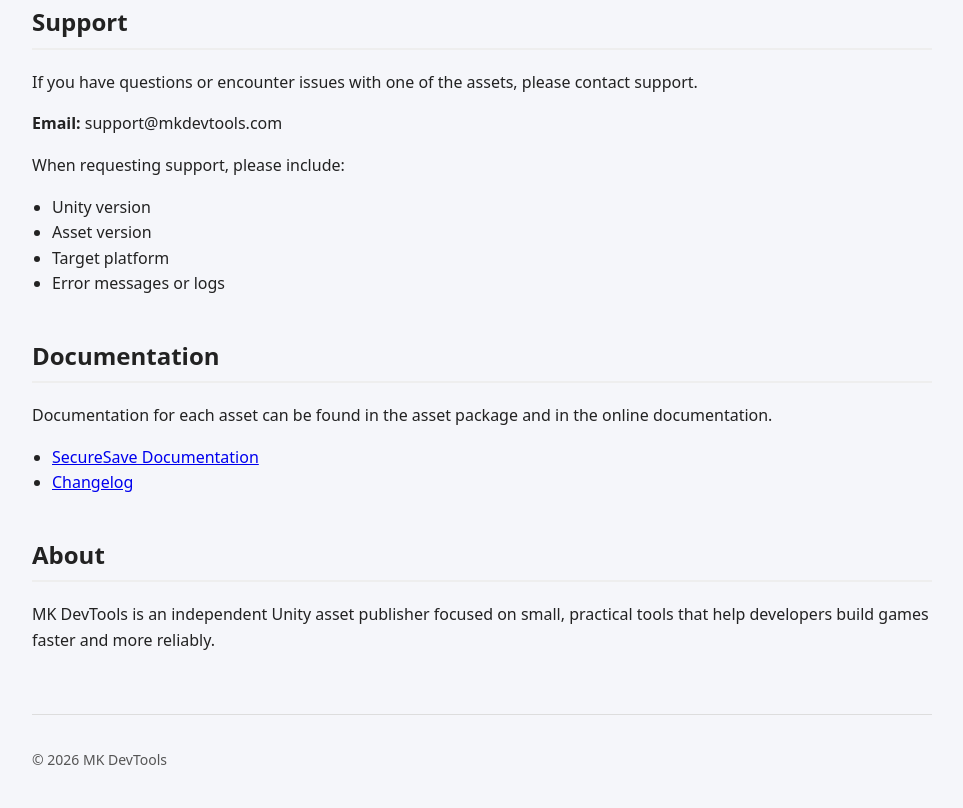
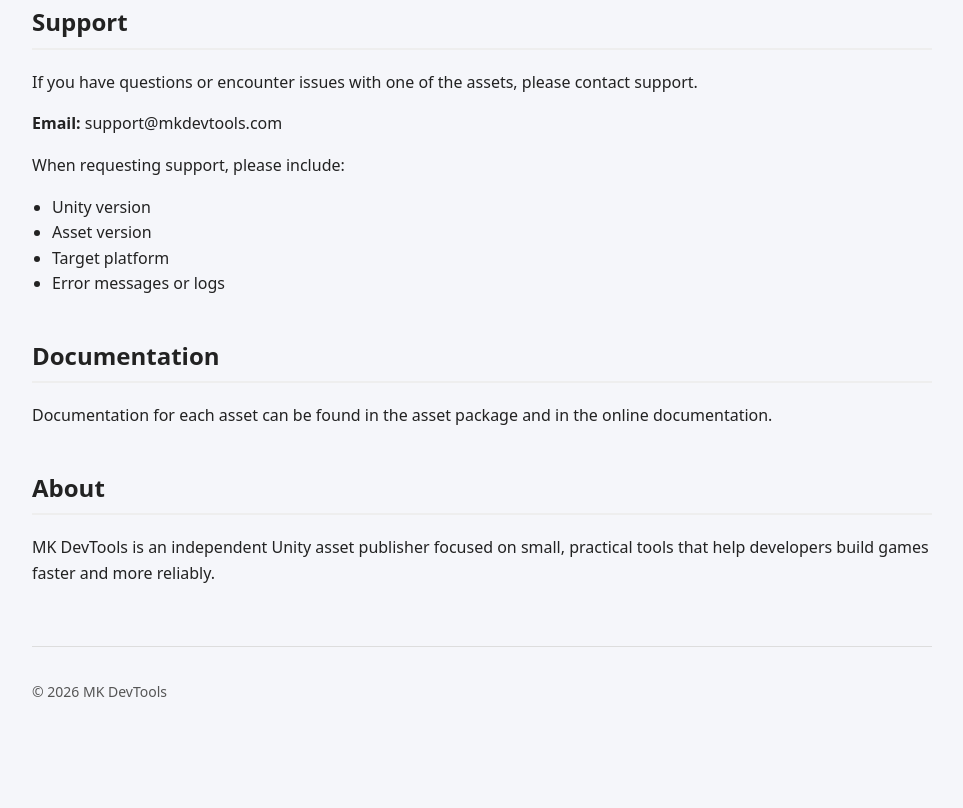
Before and after one commit to makdevtools/makdevtools.github.io, a plain HTML site: page index.html in a window 1280 px wide. Shown: the part 696-1504 px from the top of the page, without its empty margins (158-1121 px from the left). After the commit the page ends 1454 px from the top, so only its background shows below. Drawn offline with Linux system fonts and the light colour scheme.

Commit message:
Update index.html

```diff
--- a/index.html
+++ b/index.html
@@ -193,11 +193,6 @@
 and in the online documentation.
 </p>
 
-<ul>
-<li><a href="#">SecureSave Documentation</a></li>
-<li><a href="#">Changelog</a></li>
-</ul>
-
 </section>
 
 
```
